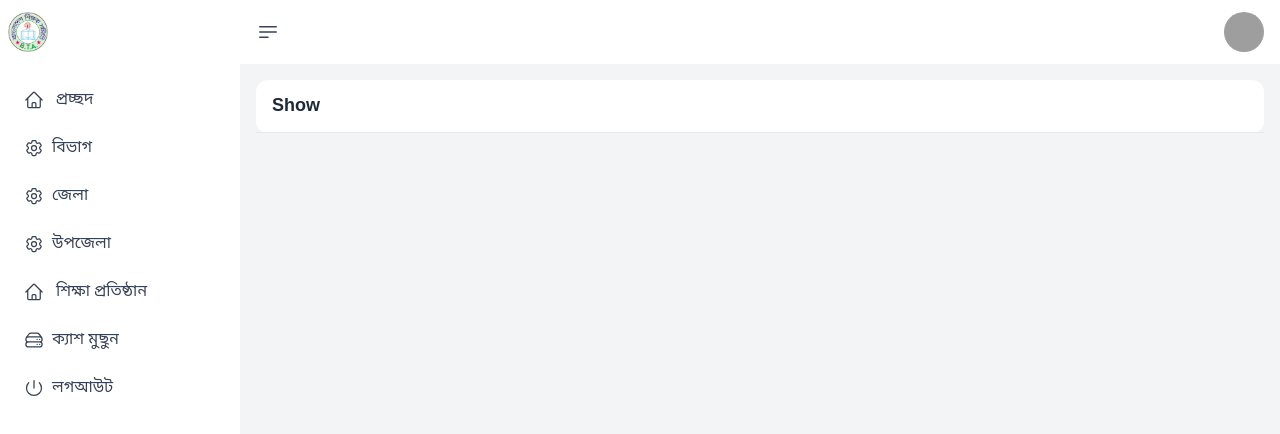
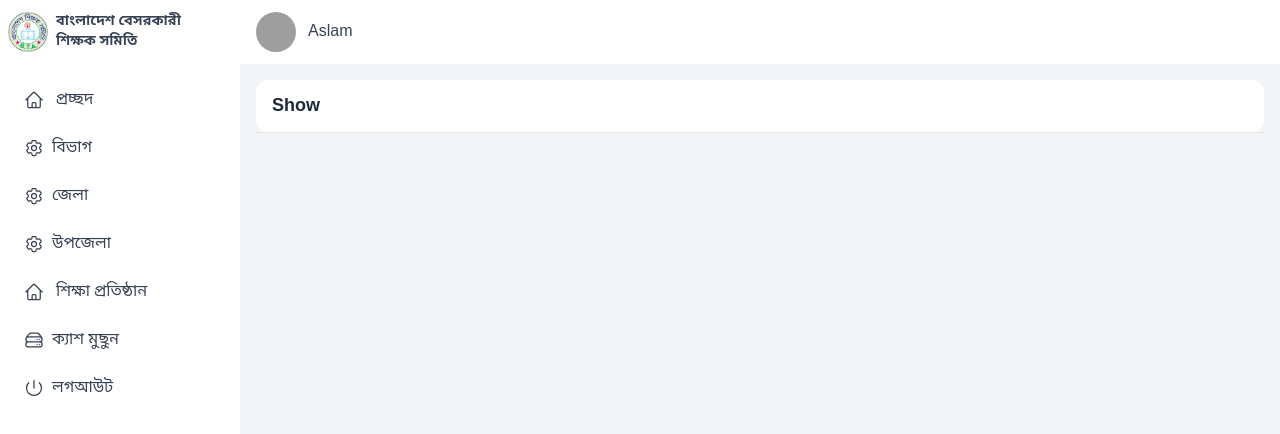
Before and after one commit to ashikahmed24/teacher-somity-client, a Vue app: page /institutions/1/edit in a window 1280 px wide. Shown: the top 434 px of the page. Built offline with nearby package versions, Linux system fonts and the light colour scheme; grey boxes are pictures that could not be loaded.

Commit message:
sidebar responsive

```diff
--- a/src/layouts/Default.vue
+++ b/src/layouts/Default.vue
@@ -1,32 +1,41 @@
 <script setup>
 import IconHome from "@/components/Icons/IconHome.vue";
 import IconSettings from "@/components/Icons/IconSettings.vue";
-import IconProfile from "@/components/Icons/IconProfile.vue";
 import IconServer from "@/components/Icons/IconServer.vue";
 import IconPower from "@/components/Icons/IconPower.vue";
 import { onMounted, ref } from "vue";
 
 const loading = ref(true);
+const sidebarOpen = ref(false);
 
-onMounted(async () => {
-
+onMounted(() => {
     setTimeout(() => (loading.value = false), 1000);
 });
+
+const cacheClear = () => {
+    console.log("Cache cleared!");
+};
+
+const logout = () => {
+    console.log("Logged out!");
+};
 </script>
 
-
 <template>
-    <div class="h-screen">
-        <!-- Sidebar: Fixed -->
-        <aside class="w-60 hidden md:flex flex-col fixed top-0 left-0 bottom-0 z-30 bg-white">
-
+    <div class="h-screen flex">
+        <!-- Sidebar -->
+        <aside :class="[
+            'w-60 flex flex-col fixed top-0 bottom-0 z-40 bg-white transition-transform duration-300',
+            sidebarOpen ? 'translate-x-0' : '-translate-x-60 md:translate-x-0'
+        ]">
             <!-- Header Section -->
-            <div class="bg-white flex items-center gap-2 px-2 py-3">
+            <div class="flex items-center gap-2 px-2 py-3">
                 <img src="/logo.png" class="h-10 w-auto" />
+                <span class="font-bold text-sm">বাংলাদেশ বেসরকারী <br /> শিক্ষক সমিতি</span>
             </div>
 
-            <!-- Scrollable Nav Section -->
-            <nav class="bg-white flex-1 overflow-y-auto scrollbar px-2 py-4 space-y-2">
+            <!-- Scrollable Nav -->
+            <nav class="flex-1 overflow-y-auto px-2 py-4 space-y-2">
                 <RouterLink :to="{ name: 'home' }" active-class="active" class="nav__item">
                     <IconHome class="size-5" />
                     <span class="ml-3">প্রচ্ছদ</span>
@@ -52,7 +61,7 @@ onMounted(async () => {
                     <span class="ml-3">শিক্ষা প্রতিষ্ঠান</span>
                 </RouterLink>
 
-                <button type="button" @click="cacheClear()" class="nav__item w-full">
+                <button type="button" @click="cacheClear" class="nav__item w-full">
                     <IconServer class="size-5" />
                     <span class="ml-2">ক্যাশ মুছুন</span>
                 </button>
@@ -62,21 +71,17 @@ onMounted(async () => {
                     <span class="ml-2">লগআউট</span>
                 </button>
             </nav>
-
         </aside>
 
+        <!-- Overlay (mobile only) -->
+        <div v-if="sidebarOpen" class="fixed inset-0 bg-black/20 z-30 md:hidden" @click="sidebarOpen = false"></div>
 
-
-
-        <!-- Main Content Wrapper -->
+        <!-- Main Content -->
         <div class="flex-1 flex flex-col md:ml-60">
-
-            <!-- Header: Sticky -->
-            <header class="bg-white sticky top-0 z-30 px-4 py-3 flex items-center gap-6">
-
-                <div class="flex-grow">
-                    <div class="flex items-center justify-between">
-                        <button type="button" class="cursor-pointer">
+            <!-- Header -->
+            <header class="bg-white sticky top-0 z-30 px-4 py-3 flex items-center justify-between">
+                <!-- Hamburger Menu -->
+                <button type="button" class="cursor-pointer md:hidden" @click="sidebarOpen = !sidebarOpen">
                     <svg xmlns="http://www.w3.org/2000/svg" fill="none" viewBox="0 0 24 24" stroke-width="1.5"
                         stroke="currentColor" class="size-6">
                         <path stroke-linecap="round" stroke-linejoin="round"
@@ -84,22 +89,22 @@ onMounted(async () => {
                     </svg>
                 </button>
 
-                        <div class="flex-none">
-                            <button type="button" class="flex items-center gap-2 cursor-pointer">
-                                <img src="/profile.png" alt="Aslam" class="w-10 h-10 rounded-full" />
-                            </button>
-                        </div>
-                    </div>
+                <!-- Profile -->
+                <div class="flex items-center gap-3">
+                    <img src="/profile.png" alt="Profile" class="w-10 h-10 rounded-full" />
+                    <span class="hidden md:inline font-medium">Aslam</span>
                 </div>
             </header>
 
-            <!-- Main -->
-            <div class="space-y-4 m-4 rounded-xl flex-1">
-                <div v-if="loading" class="bg-white h-dvh rounded-xl text-center py-10">
-                    <img src="/loader.gif" alt="Loading..." class="mx-auto w-48 h-48" />
+            <!-- Page Content -->
+            <main class="space-y-4 m-4 rounded-xl flex-1">
+                <div v-if="loading" class="bg-white h-dvh rounded-xl flex items-center justify-center">
+                    <img src="/loader.gif" alt="Loading..." class="w-32 h-32" />
                 </div>
                 <slot v-else />
-            </div>
+            </main>
         </div>
     </div>
 </template>
+
+<style scoped></style>
--- a/src/views/index.vue
+++ b/src/views/index.vue
@@ -95,7 +95,9 @@ onMounted(() => {
                                 <td>{{ division.name }}</td>
                                 <td>{{ division.bn_name }}</td>
                                 <td>{{ division.url }}</td>
-                                <td>4444</td>
+                                <td>
+                                    {{ division.total_institutions }}
+                                </td>
                                 <td>
 
                                     <div class="space-x-2">
--- a/src/views/institutions/create.vue
+++ b/src/views/institutions/create.vue
@@ -71,8 +71,10 @@ const loadUpazilas = async () => {
 
 
 const form = reactive({
+    division_id: '',
+    district_id: '',
     upazila_id: '',
-    name: '',
+    name: ' বেঃ প্রাঃ বিঃ',
     phone: '',
     eiin: '',
     established_year: '',
```
Lines whose indentation alone changed are shown as unchanged.
